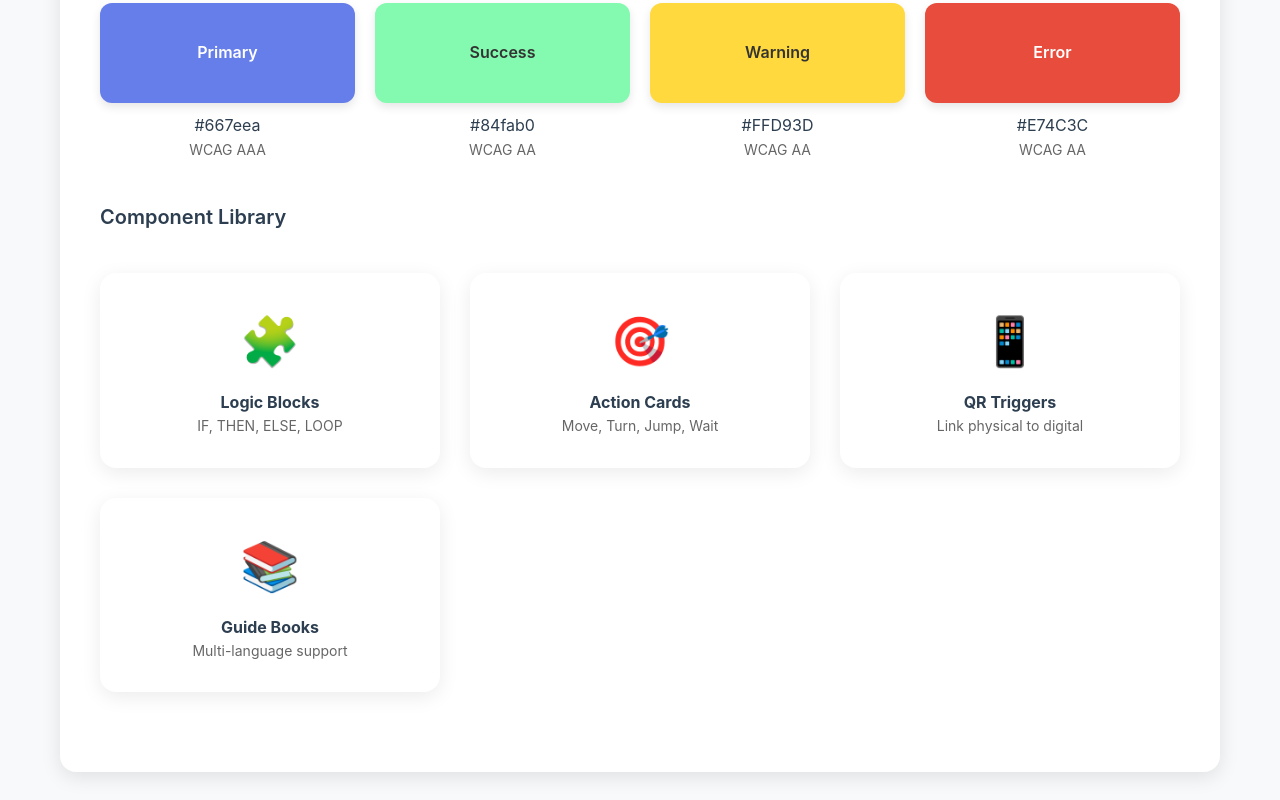
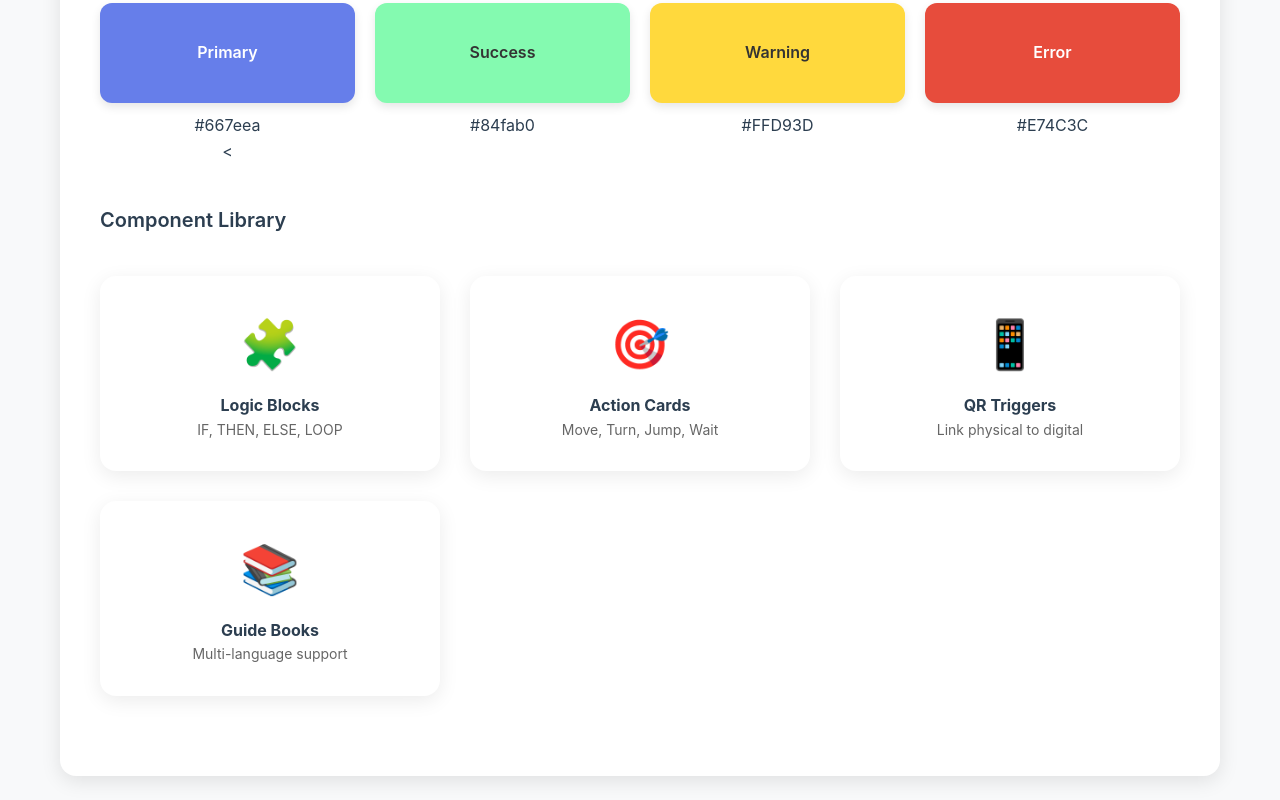
Before and after one commit to jugalmistry/deploy-site-apps, a plain HTML site: page index.html in a window 1280 px wide. Shown: the part 8712-9512 px from the top of the page. Drawn offline with Linux system fonts and the light colour scheme.

Commit message:
index.html

```diff
--- a/index.html
+++ b/index.html
@@ -1425,22 +1425,22 @@
                     <div class="color-swatch">
                         <div class="swatch" style="background: #667eea;">Primary</div>
                         <p>#667eea</p>
-                        <p style="font-size: 14px; color: #666;">WCAG AAA</p>
+                        <
                     </div>
                     <div class="color-swatch">
                         <div class="swatch" style="background: #84fab0; color: #333;">Success</div>
                         <p>#84fab0</p>
-                        <p style="font-size: 14px; color: #666;">WCAG AA</p>
+
                     </div>
                     <div class="color-swatch">
                         <div class="swatch" style="background: #FFD93D; color: #333;">Warning</div>
                         <p>#FFD93D</p>
-                        <p style="font-size: 14px; color: #666;">WCAG AA</p>
+
                     </div>
                     <div class="color-swatch">
                         <div class="swatch" style="background: #E74C3C;">Error</div>
                         <p>#E74C3C</p>
-                        <p style="font-size: 14px; color: #666;">WCAG AA</p>
+
                     </div>
                 </div>
 
```
